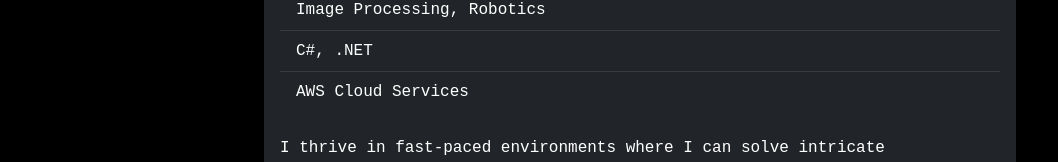
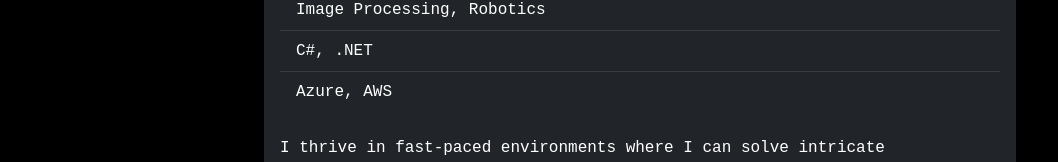
Before and after one commit to abhishekbagde/my-portfolio, a Next.js app: page /about in a window 1280 px wide. Shown: the part 710-872 px from the top of the page, without its empty margins (0-1058 px from the left). Built offline with nearby package versions, Linux system fonts and the light colour scheme.

Commit message:
Update page.js

```diff
--- a/src/app/about/page.js
+++ b/src/app/about/page.js
@@ -19,7 +19,7 @@
                 <li className="list-group-item bg-dark text-white">MERN stack (MongoDB, Express.js, React.js, Node.js)</li>
                 <li className="list-group-item bg-dark text-white">Machine Learning, Representation Learning, Natural Language Processing, Image Processing, Robotics</li>
                 <li className="list-group-item bg-dark text-white">C#, .NET</li>
-                <li className="list-group-item bg-dark text-white">AWS Cloud Services</li>
+                <li className="list-group-item bg-dark text-white">Azure, AWS</li>
               </ul>
               <p className="mb-4">
                 I thrive in fast-paced environments where I can solve intricate challenges, drive full project lifecycles, and lead cross-functional teams. My most notable achievements include:
```
